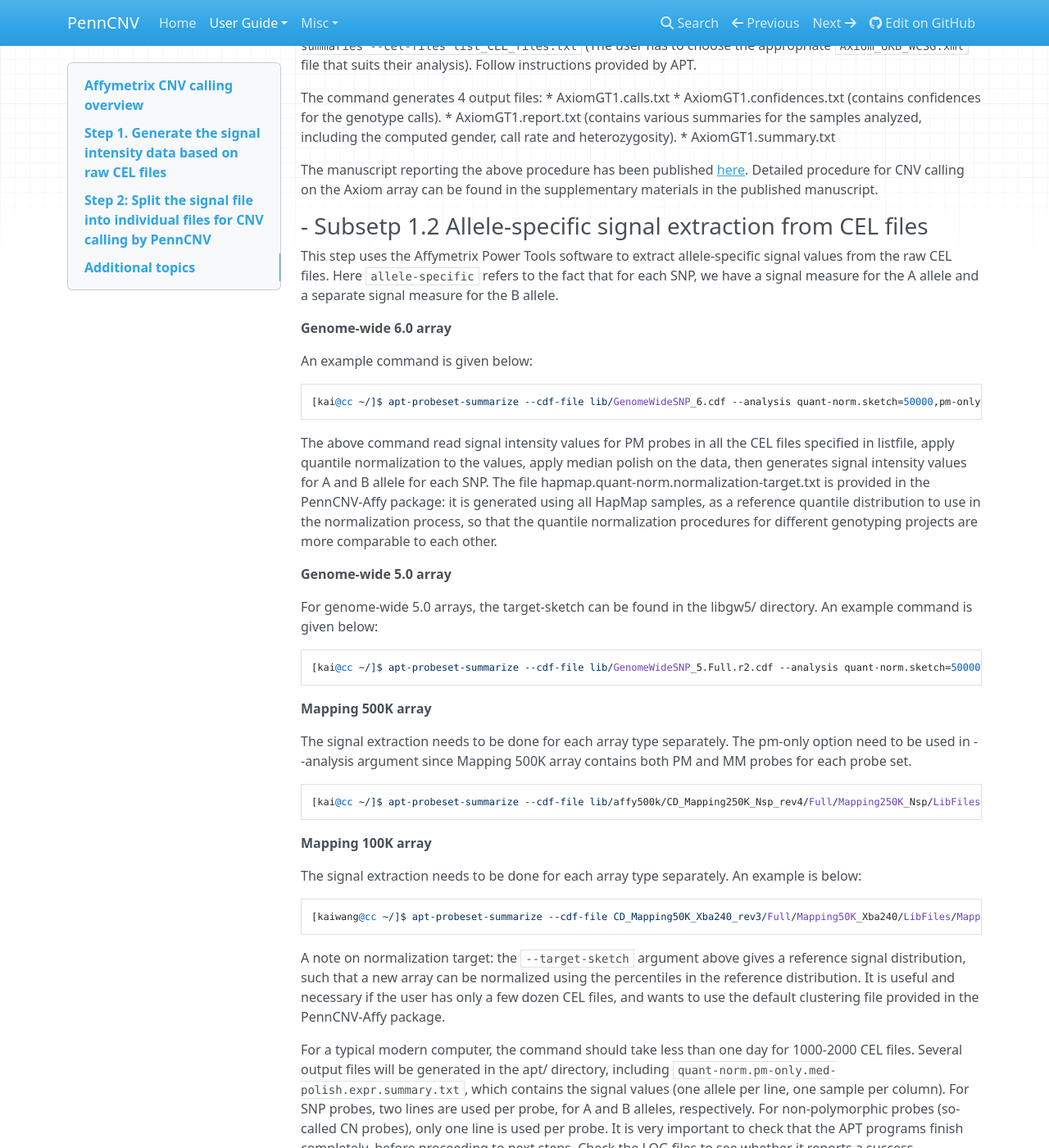
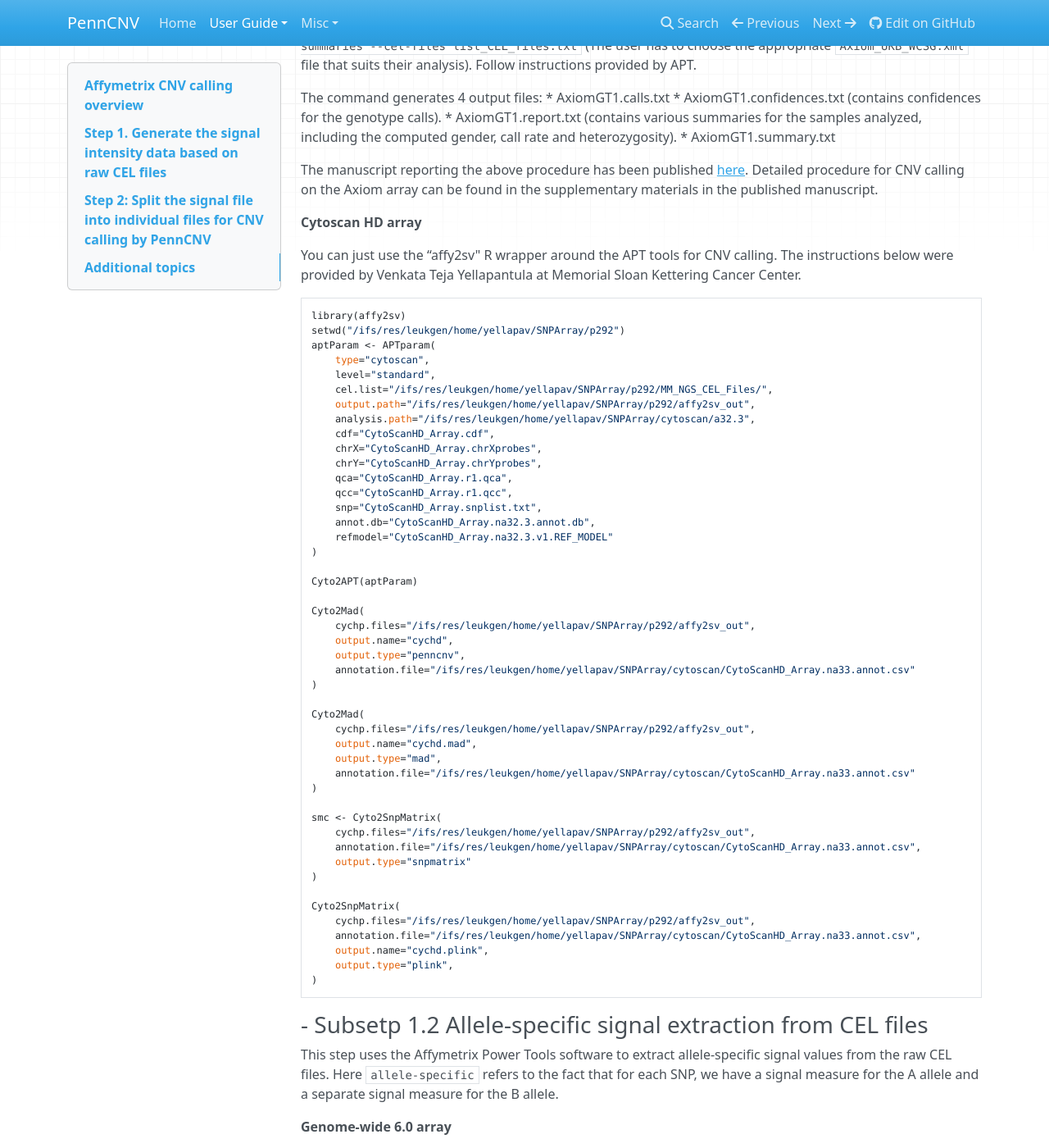
Before and after one commit to WGLab/PennCNV, an MkDocs documentation site: the page built from docs/user-guide/affy.md, in a window 1280 px wide and 1400 px high, scrolled down 3047 px. Shown: the whole window at 82% size. Built offline with MkDocs 1.6.1, drawn with Linux system fonts in a browser that asks for light colours; nearby versions of some CDN libraries; old or Windows-style settings are respelled for this version of MkDocs.

Commit message:
Update affy.md

````diff
--- a/docs/user-guide/affy.md
+++ b/docs/user-guide/affy.md
@@ -73,6 +73,61 @@ The command generates 4 output files:
 * AxiomGT1.summary.txt
 
 The manuscript reporting the above procedure has been published [here](http://www.sciencedirect.com/science/article/pii/S0006322316327111). Detailed procedure for CNV calling on the Axiom array can be found in the supplementary materials in the published manuscript.
+
+**Cytoscan HD array**
+
+You can just use the “affy2sv" R wrapper around the APT tools for CNV calling. The instructions below were provided by Venkata Teja Yellapantula at Memorial Sloan Kettering Cancer Center.
+
+```
+library(affy2sv)
+setwd("/ifs/res/leukgen/home/yellapav/SNPArray/p292")
+aptParam <- APTparam(
+    type="cytoscan",
+    level="standard",
+    cel.list="/ifs/res/leukgen/home/yellapav/SNPArray/p292/MM_NGS_CEL_Files/",
+    output.path="/ifs/res/leukgen/home/yellapav/SNPArray/p292/affy2sv_out",
+    analysis.path="/ifs/res/leukgen/home/yellapav/SNPArray/cytoscan/a32.3",
+    cdf="CytoScanHD_Array.cdf",
+    chrX="CytoScanHD_Array.chrXprobes",
+    chrY="CytoScanHD_Array.chrYprobes",
+    qca="CytoScanHD_Array.r1.qca",
+    qcc="CytoScanHD_Array.r1.qcc",
+    snp="CytoScanHD_Array.snplist.txt",
+    annot.db="CytoScanHD_Array.na32.3.annot.db",
+    refmodel="CytoScanHD_Array.na32.3.v1.REF_MODEL"
+)
+
+Cyto2APT(aptParam)
+
+Cyto2Mad(
+    cychp.files="/ifs/res/leukgen/home/yellapav/SNPArray/p292/affy2sv_out",
+    output.name="cychd",
+    output.type="penncnv",
+    annotation.file="/ifs/res/leukgen/home/yellapav/SNPArray/cytoscan/CytoScanHD_Array.na33.annot.csv"
+)
+
+Cyto2Mad(
+    cychp.files="/ifs/res/leukgen/home/yellapav/SNPArray/p292/affy2sv_out",
+    output.name="cychd.mad",
+    output.type="mad",
+    annotation.file="/ifs/res/leukgen/home/yellapav/SNPArray/cytoscan/CytoScanHD_Array.na33.annot.csv"
+)
+
+smc <- Cyto2SnpMatrix(
+    cychp.files="/ifs/res/leukgen/home/yellapav/SNPArray/p292/affy2sv_out",
+    annotation.file="/ifs/res/leukgen/home/yellapav/SNPArray/cytoscan/CytoScanHD_Array.na33.annot.csv",
+    output.type="snpmatrix"
+)
+
+Cyto2SnpMatrix(
+    cychp.files="/ifs/res/leukgen/home/yellapav/SNPArray/p292/affy2sv_out",
+    annotation.file="/ifs/res/leukgen/home/yellapav/SNPArray/cytoscan/CytoScanHD_Array.na33.annot.csv",
+    output.name="cychd.plink",
+    output.type="plink",
+)
+```
+
+
 
 ### - Subsetp 1.2 Allele-specific signal extraction from CEL files
 
````
